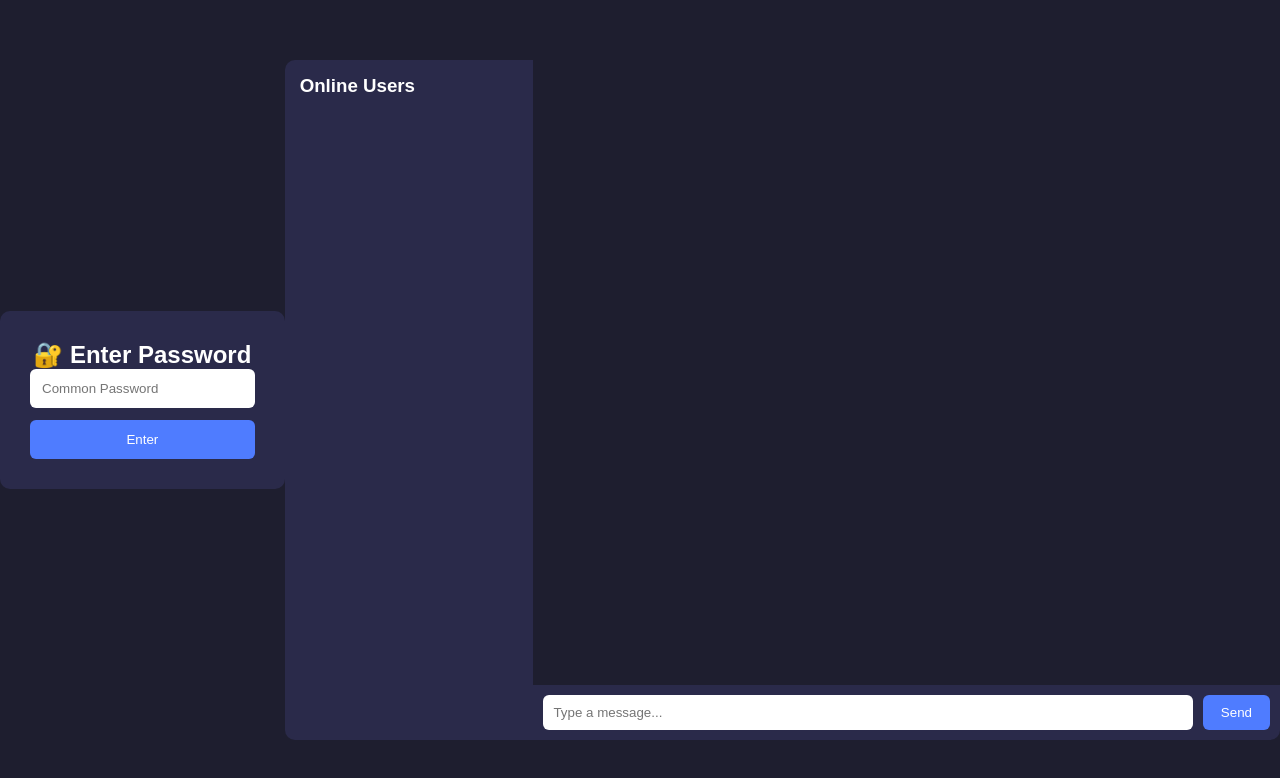
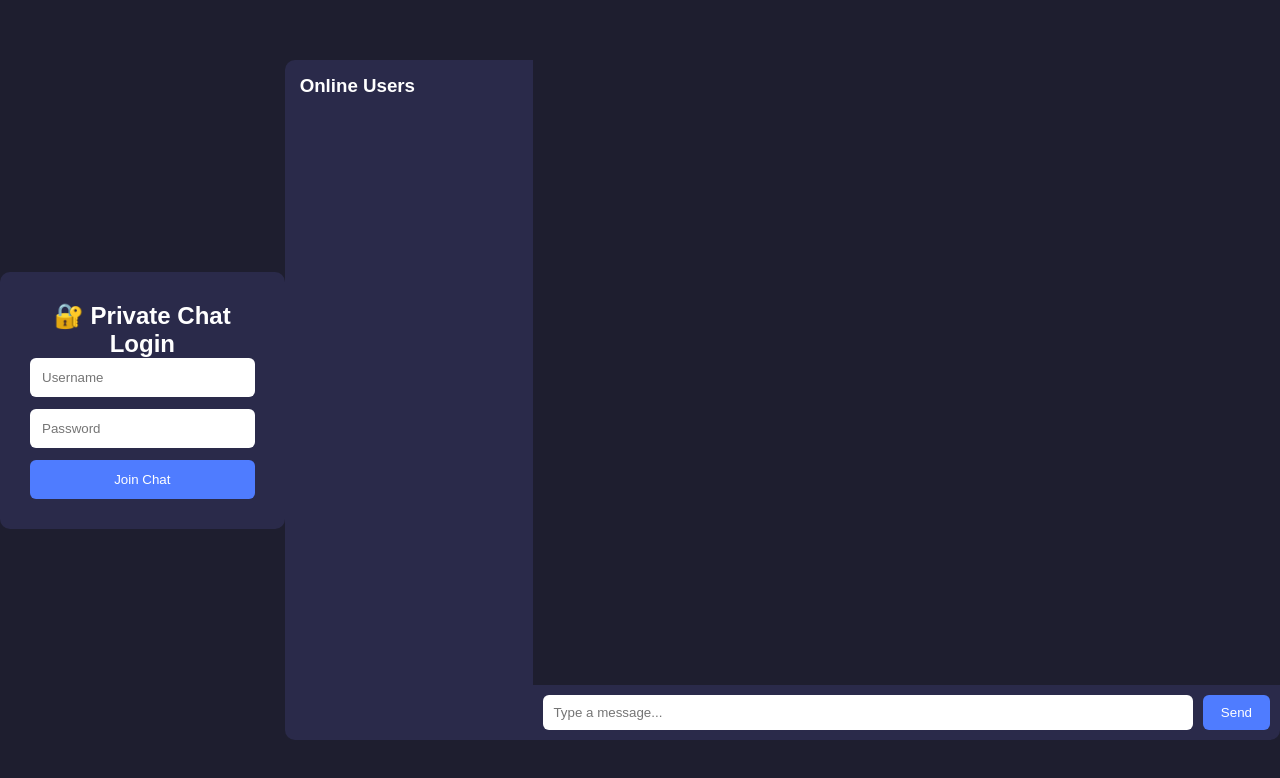
Before and after one commit to aki0099/basic-chat, a website: page public/index.html in a window 1280 px wide. Drawn offline with nearby package versions, Linux system fonts and the light colour scheme.

Commit message:
Update index.html

```diff
--- a/public/index.html
+++ b/public/index.html
@@ -2,23 +2,19 @@
 <html lang="en">
 <head>
   <meta charset="UTF-8" />
-  <title>Chat App</title>
+  <title>Private Chat App</title>
   <link rel="stylesheet" href="style.css" />
 </head>
 <body>
 
-  <!-- PASSWORD SCREEN -->
-  <div id="login-container" class="card">
-    <h2>🔐 Enter Password</h2>
-    <input id="login-pass" type="password" placeholder="Common Password" />
-    <button id="login-btn">Enter</button>
-  </div>
+  <!-- JOIN / LOGIN SCREEN -->
+  <div id="join-container" class="card">
+    <h2>🔐 Private Chat Login</h2>
 
-  <!-- JOIN SCREEN -->
-  <div id="join-container" class="card hidden">
-    <h2>💬 Join Chat</h2>
-    <input id="username" placeholder="Enter your name" />
-    <button id="join-btn">Join</button>
+    <input id="username" placeholder="Username" />
+    <input id="password" type="password" placeholder="Password" />
+
+    <button id="join-btn">Join Chat</button>
     <p id="join-error"></p>
   </div>
 
@@ -41,6 +37,7 @@
 
   </div>
 
+  <!-- SOCKET.IO -->
   <script src="https://cdn.socket.io/4.7.2/socket.io.min.js"></script>
   <script src="script.js"></script>
 </body>
```
